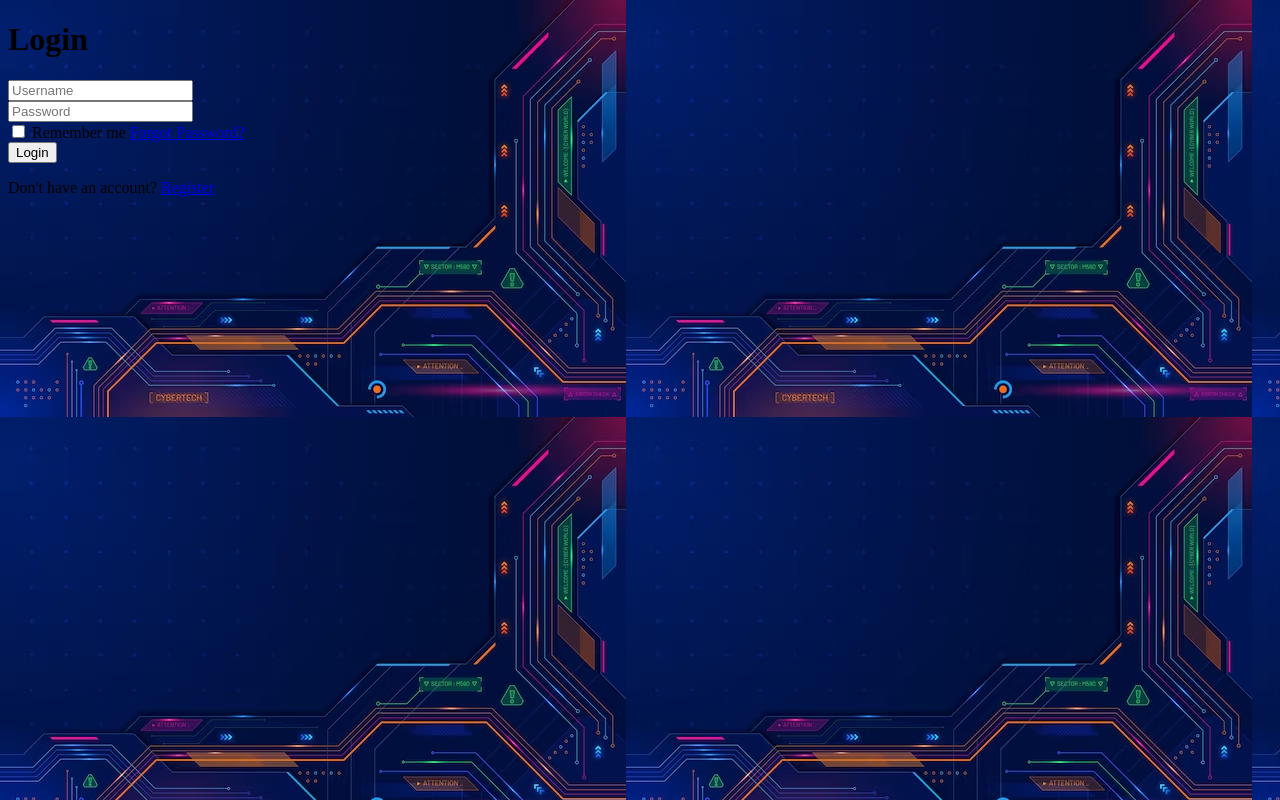
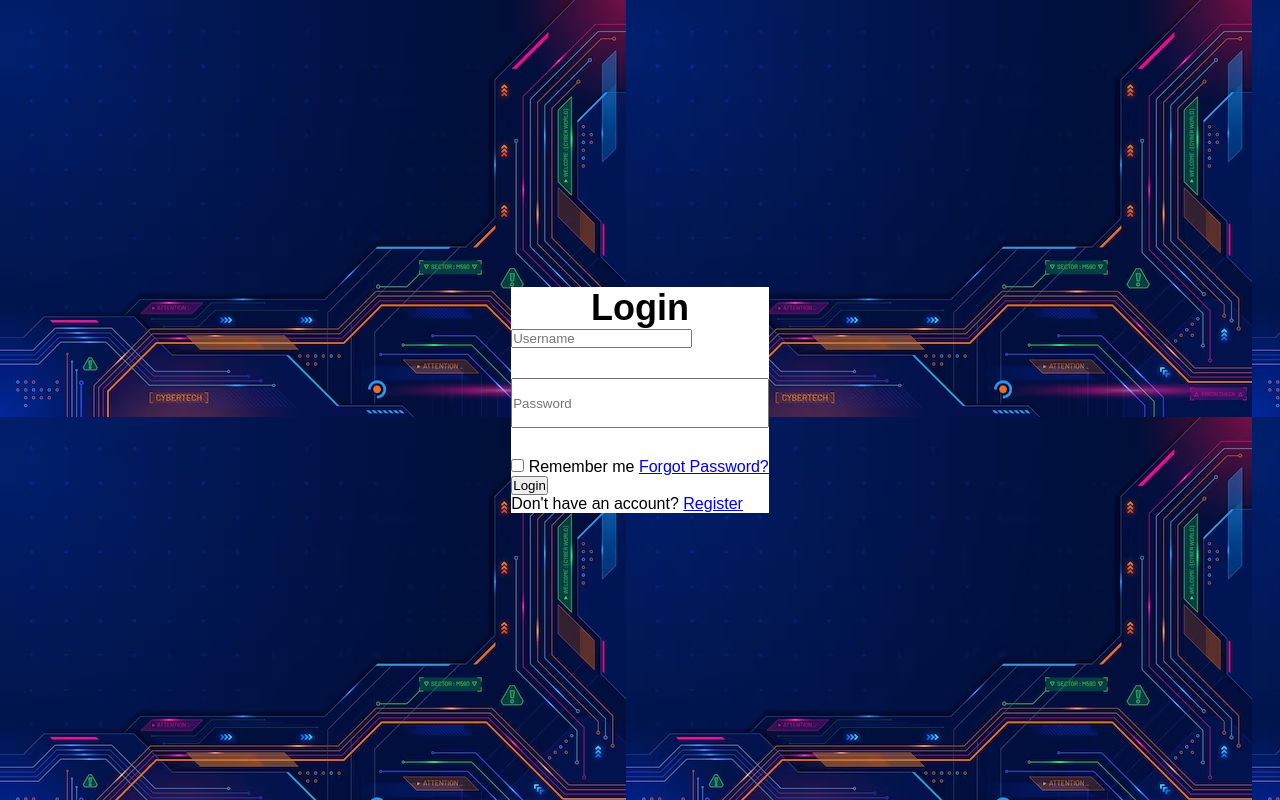
Before and after one commit to mk1342/Tech-Haven, a plain HTML site: page login_page.html in a window 1280 px wide. Drawn offline with Linux system fonts and the light colour scheme.

Commit message:
start on making the webpage look nicer and adding the general layout of the website

```diff
--- a/css-page.css
+++ b/css-page.css
@@ -1,3 +1,39 @@
+
+*{
+    margin: 0;
+    padding: 0;
+    box-sizing: border-box;
+    font-family: "Poppins",sans-serif;
+}
+
+
+
 body {
-background-image:url(images/loginpage_backgroundimage.avif) ;
+    display: flex;
+    justify-content: center;
+    align-items: center;
+    min-height: 100vh;
+    background-image:url(images/loginpage_backgroundimage.avif) ;
 }
+
+.wrapper{
+    width: 420;
+    background: white;
+    color: black;
+}
+
+.wrapper h1{
+    font-size: 36px;
+    text-align: center;
+}
+
+.wrapper .input-box {
+    width: 100%;
+    height: 50px;
+    background: white;
+    margin: 30px 0;
+}
+.input-box input{
+    width: 100%;
+    height: 100%
+}
```
